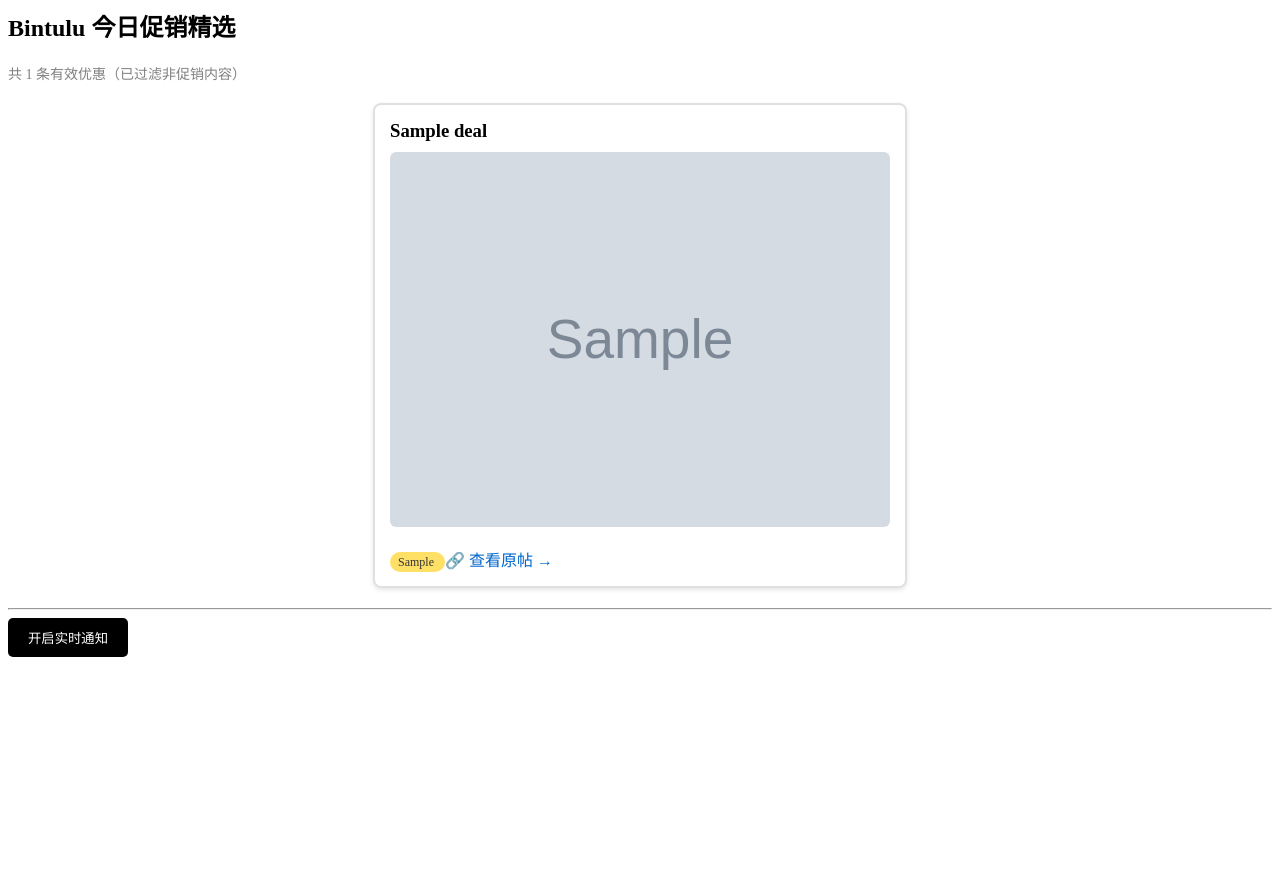
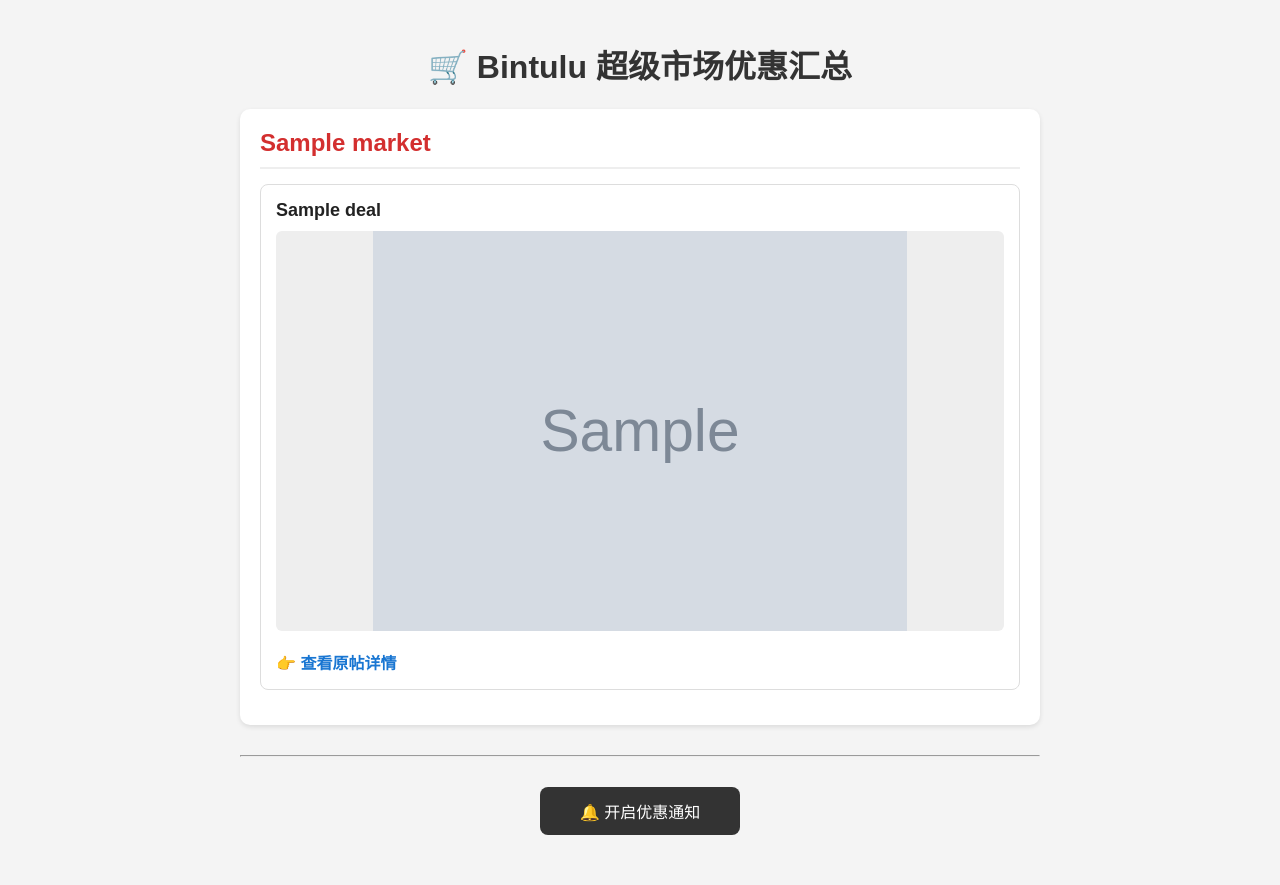
Before and after one commit to BONGRUCHAO/bintulu-deals, a Flask app: template templates/index.html in a window 1280 px wide. Before the commit the page ends 657 px from the top, so only its background shows below. Run offline with Flask 3, Linux system fonts and the light colour scheme; the template is opened without the code that fills it: most values are stand-ins (such as "Sample title", 1, 10 or a date in 2020); grey boxes marked "Sample" are stand-in pictures.

Commit message:
Update index.html

```diff
--- a/templates/index.html
+++ b/templates/index.html
@@ -1,65 +1,82 @@
-<h2>Bintulu 今日促销精选</h2>
-<p style="color: gray; font-size: 14px;">
-    共 {{ deals|length }} 条有效优惠（已过滤非促销内容）
-</p>
+<!DOCTYPE html>
+<html lang="zh">
+<head>
+    <meta charset="UTF-8">
+    <title>Bintulu 超市优惠监控</title>
+    <style>
+        body { font-family: sans-serif; max-width: 800px; margin: 0 auto; padding: 20px; background: #f4f4f4; }
+        h1 { text-align: center; color: #333; }
+        .market-section { background: #fff; border-radius: 10px; padding: 20px; margin-bottom: 30px; box-shadow: 0 2px 5px rgba(0,0,0,0.1); }
+        .market-title { font-size: 24px; color: #d32f2f; border-bottom: 2px solid #eee; padding-bottom: 10px; margin-bottom: 15px; font-weight: bold; }
+        .deal-card { border: 1px solid #ddd; border-radius: 8px; padding: 15px; margin-bottom: 15px; transition: transform 0.2s; }
+        .deal-card:hover { transform: translateY(-2px); box-shadow: 0 4px 8px rgba(0,0,0,0.1); }
+        .deal-title { font-weight: bold; font-size: 18px; margin-bottom: 10px; color: #222; }
+        .deal-image { width: 100%; max-height: 400px; object-fit: contain; border-radius: 6px; margin-bottom: 10px; background: #eee; }
+        .deal-link { display: inline-block; color: #1976d2; text-decoration: none; font-weight: bold; margin-top: 5px; }
+        .deal-link:hover { text-decoration: underline; }
+        .btn-push { display: block; width: 200px; margin: 30px auto; padding: 12px; background: #333; color: white; text-align: center; border-radius: 8px; cursor: pointer; border: none; font-size: 16px; }
+        .btn-push:hover { background: #555; }
+        .no-deals { color: #888; font-style: italic; }
+    </style>
+</head>
+<body>
 
-{% for d in deals %}
-<div style="
-    border: 2px solid #e0e0e0;
-    border-radius: 8px;
-    padding: 15px;
-    margin: 20px auto;
-    max-width: 500px;
-    box-shadow: 0 2px 4px rgba(0,0,0,0.1);
-">
+<h1>🛒 Bintulu 超级市场优惠汇总</h1>
 
-    <h3 style="margin: 0 0 10px 0;">{{ d.title }}</h3>
+<!-- ⭐️ 按超市分组展示 -->
+{% set grouped = deals | groupby('market') %}
 
-    {% if d.image %}
-        <img src="{{ d.image }}"
-             style="width:100%; border-radius:6px;"
-             alt="促销图">
+{% for market, items in grouped %}
+<div class="market-section">
+    <div class="market-title">{{ market }}</div>
+
+    {% if items %}
+        {% for d in items %}
+        <div class="deal-card">
+            <div class="deal-title">{{ d.title }}</div>
+
+            {% if d.image %}
+                <img src="{{ d.image }}" alt="{{ d.title }}" class="deal-image">
+            {% endif %}
+
+            <a href="{{ d.link }}" target="_blank" class="deal-link">
+                👉 查看原帖详情
+            </a>
+        </div>
+        {% endfor %}
+    {% else %}
+        <p class="no-deals">暂无最新优惠</p>
     {% endif %}
-
-    <div style="margin-top:10px;">
-
-        {# 🔥 高亮匹配到的关键词 #}
-        {% if d.matched_keywords %}
-            <span style="
-                background: #ffe066;
-                color: #333;
-                padding: 3px 8px;
-                border-radius: 12px;
-                font-size: 12px;
-            ">
-                {{ d.matched_keywords | join(' · ') }}
-            </span>
-        {% endif %}
-
-        <a href="{{ d.link }}"
-           target="_blank"
-           style="
-               display: inline-block;
-               margin-top: 10px;
-               color: #0066cc;
-               text-decoration: none;
-           ">
-            🔗 查看原帖 →
-        </a>
-    </div>
-
 </div>
 {% endfor %}
 
 <hr>
-<button onclick="enablePush()"
-        style="
-            background: #000;
-            color: #fff;
-            border: none;
-            padding: 10px 20px;
-            border-radius: 5px;
-            cursor: pointer;
-        ">
-    开启实时通知
-</button>
+<button onclick="enablePush()" class="btn-push">🔔 开启优惠通知</button>
+
+<script>
+async function enablePush(){
+    if (!("Notification" in window)) { alert("浏览器不支持通知"); return; }
+    const permission = await Notification.requestPermission();
+    if(permission !== "granted"){ alert("未允许通知"); return; }
+
+    // 注册 Service Worker
+    navigator.serviceWorker.register("/static/sw.js").then(() => {
+        const reg = navigator.serviceWorker.ready.then(reg => {
+            return reg.pushManager.subscribe({
+                userVisibleOnly: true,
+                applicationServerKey: "YOUR_VAPID_PUBLIC_KEY"
+            });
+        });
+        const sub = await reg;
+
+        fetch("/subscribe", {
+            method: "POST",
+            headers: {"Content-Type":"application/json"},
+            body: JSON.stringify(sub)
+        }).then(() => alert("✅ 通知已开启"));
+    }).catch(err => console.error(err));
+}
+</script>
+
+</body>
+</html>
```
